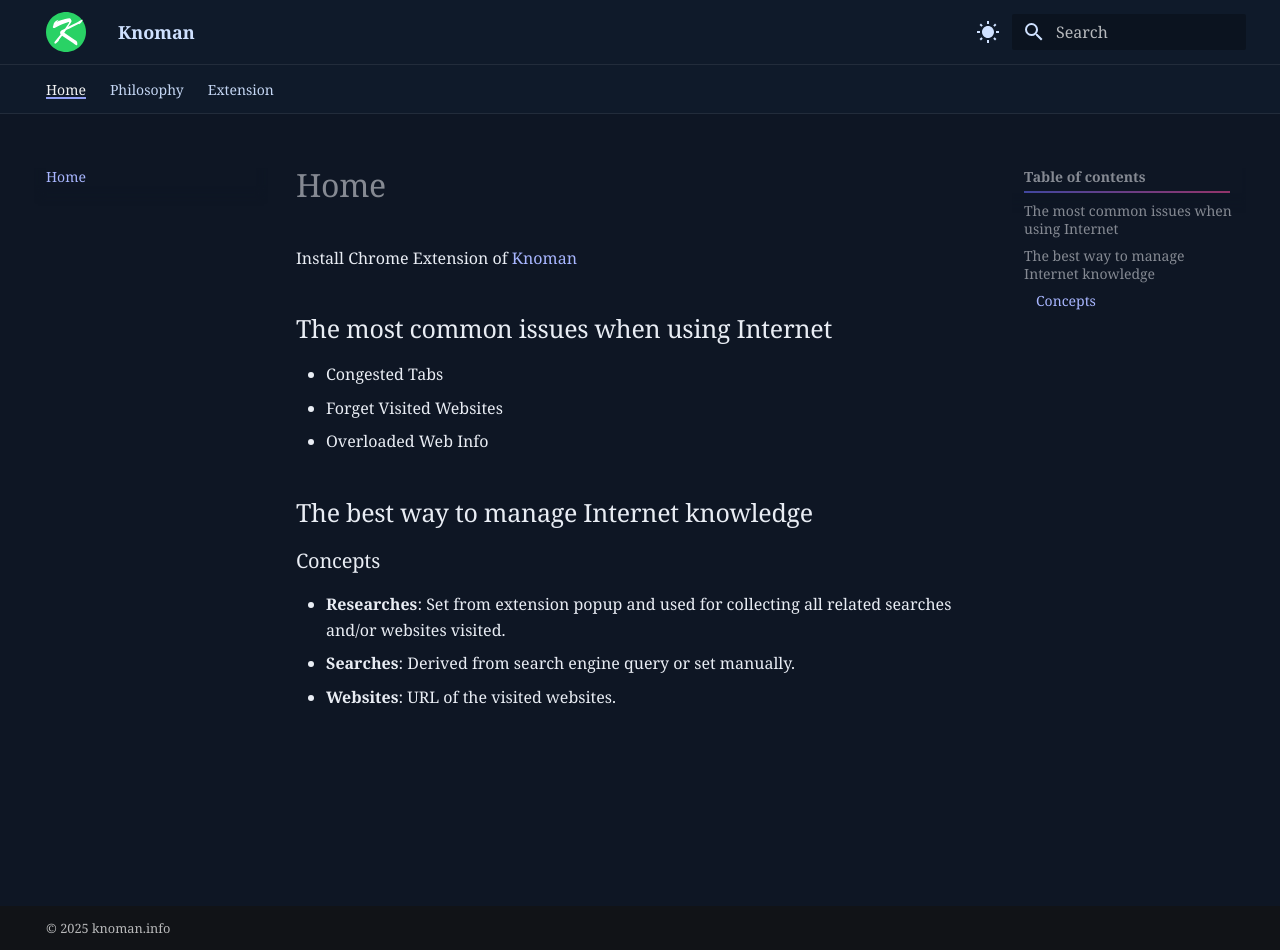
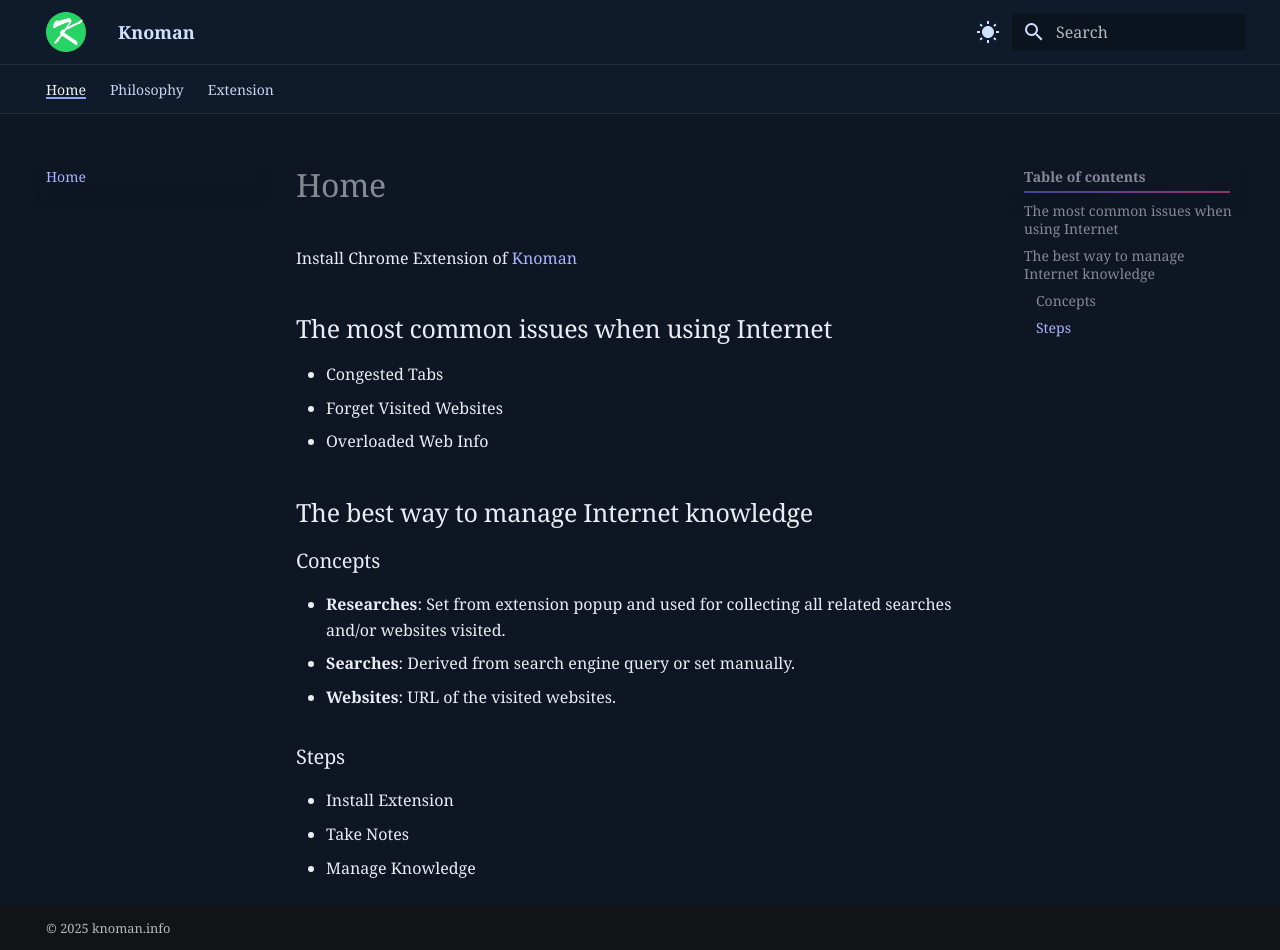
Before and after one commit to knoman-info/knoman-info.github.io, an MkDocs documentation site: the page built from docs/index.md, in a window 1280 px wide and 950 px high. Built offline with MkDocs 1.6.1 and Material for MkDocs 9.7.7, drawn with Linux system fonts in a browser that asks for light colours.

Commit message:
chore: update home page

```diff
--- a/docs/index.md
+++ b/docs/index.md
@@ -19,3 +19,9 @@ Install Chrome Extension of [Knoman](https://chrome.google.com/webstore/detail/k
 related searches and/or websites visited.
 * **Searches**: Derived from search engine query or set manually.
 * **Websites**: URL of the visited websites.
+
+### Steps
+
+* Install Extension
+* Take Notes
+* Manage Knowledge
```
